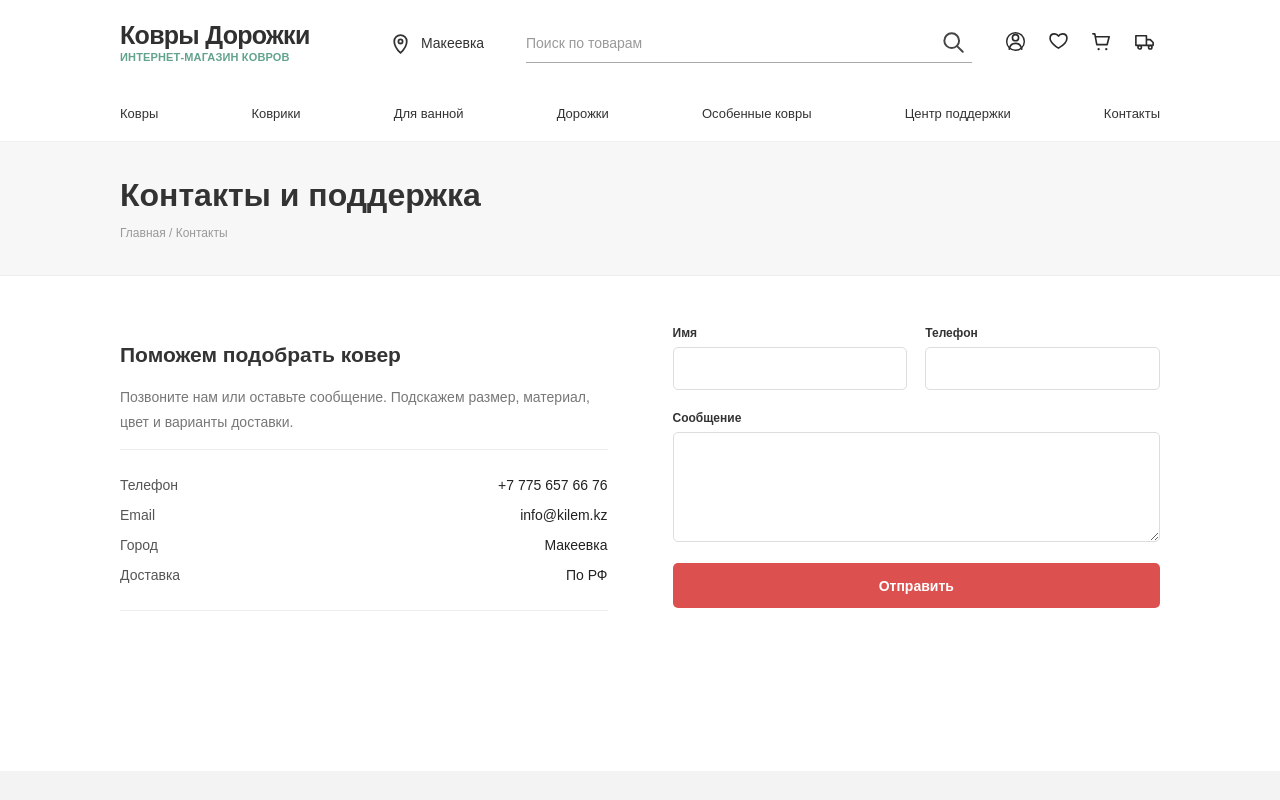
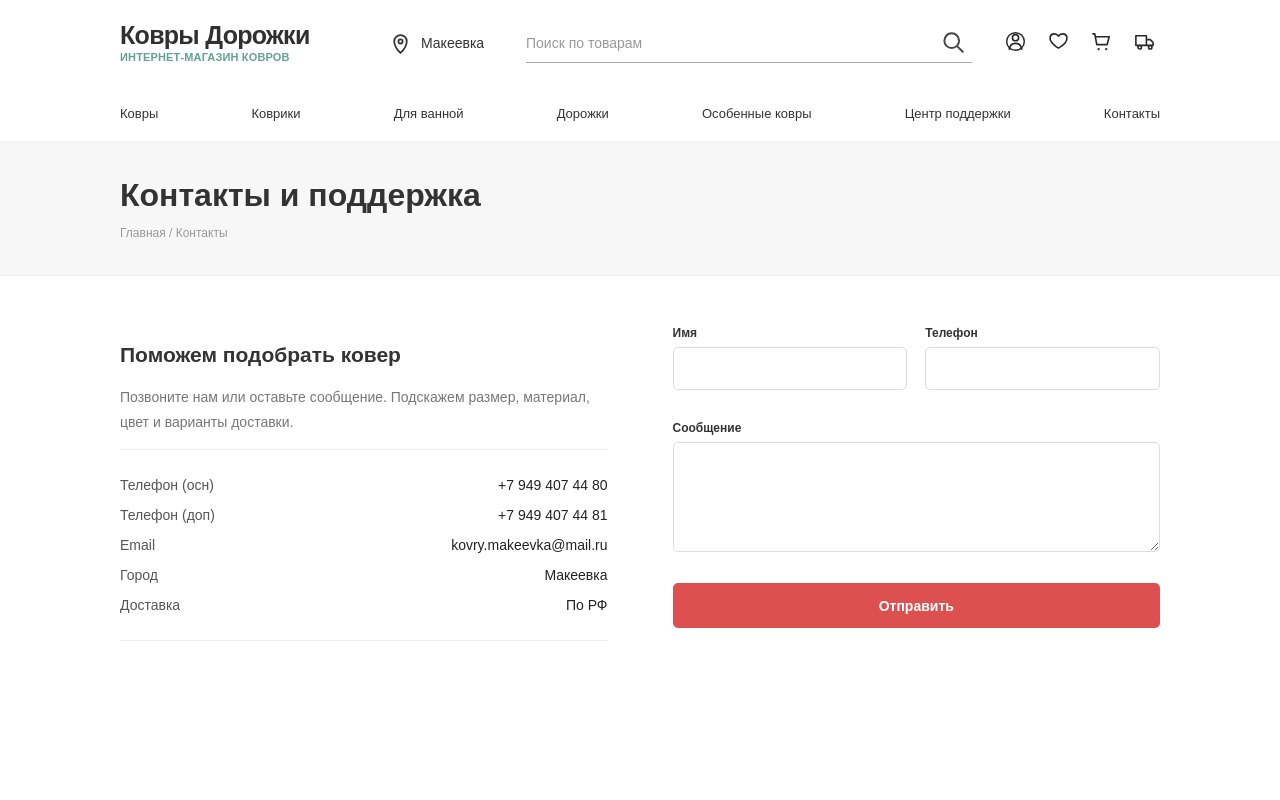
Before and after one commit to Valerij2000/carpet-store-app, a Next.js app: page /contacts in a window 1280 px wide. Shown: the top 800 px of the page. Built offline with nearby package versions, Linux system fonts and the light colour scheme.

Commit message:
update info

```diff
--- a/src/app/contacts/page.tsx
+++ b/src/app/contacts/page.tsx
@@ -12,8 +12,9 @@ export default function Contacts() {
             цвет и варианты доставки.
           </p>
           <div className="product-detail__info">
-            <Row n="Телефон" v="+7 775 657 66 76" />
-            <Row n="Email" v="info@kilem.kz" />
+            <Row n="Телефон (осн)" v="+7 949 407 44 80" />
+            <Row n="Телефон (доп)" v="+7 949 407 44 81" />
+            <Row n="Email" v="kovry.makeevka@mail.ru" />
             <Row n="Город" v="Макеевка" />
             <Row n="Доставка" v="По РФ" />
           </div>
```
